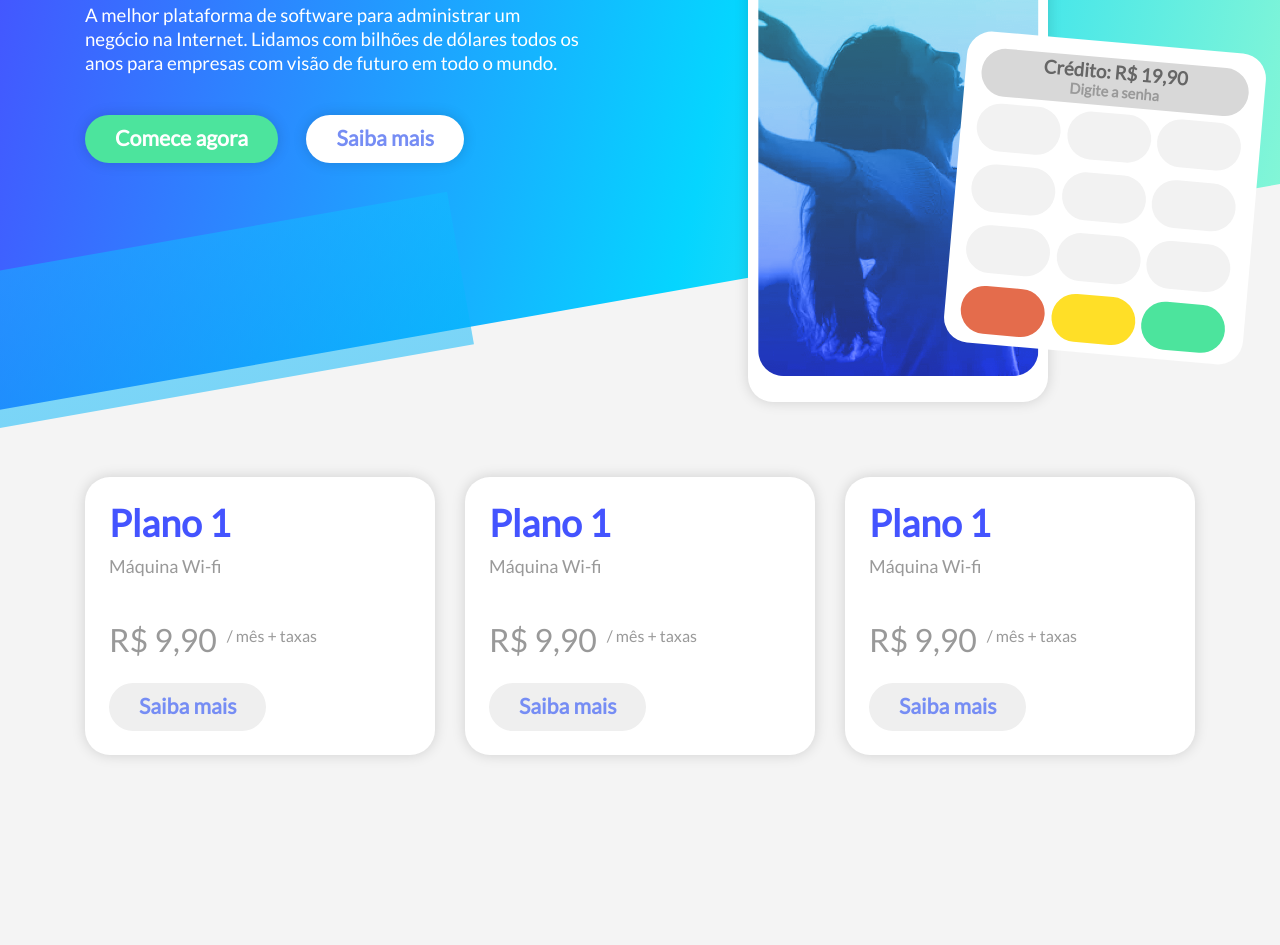
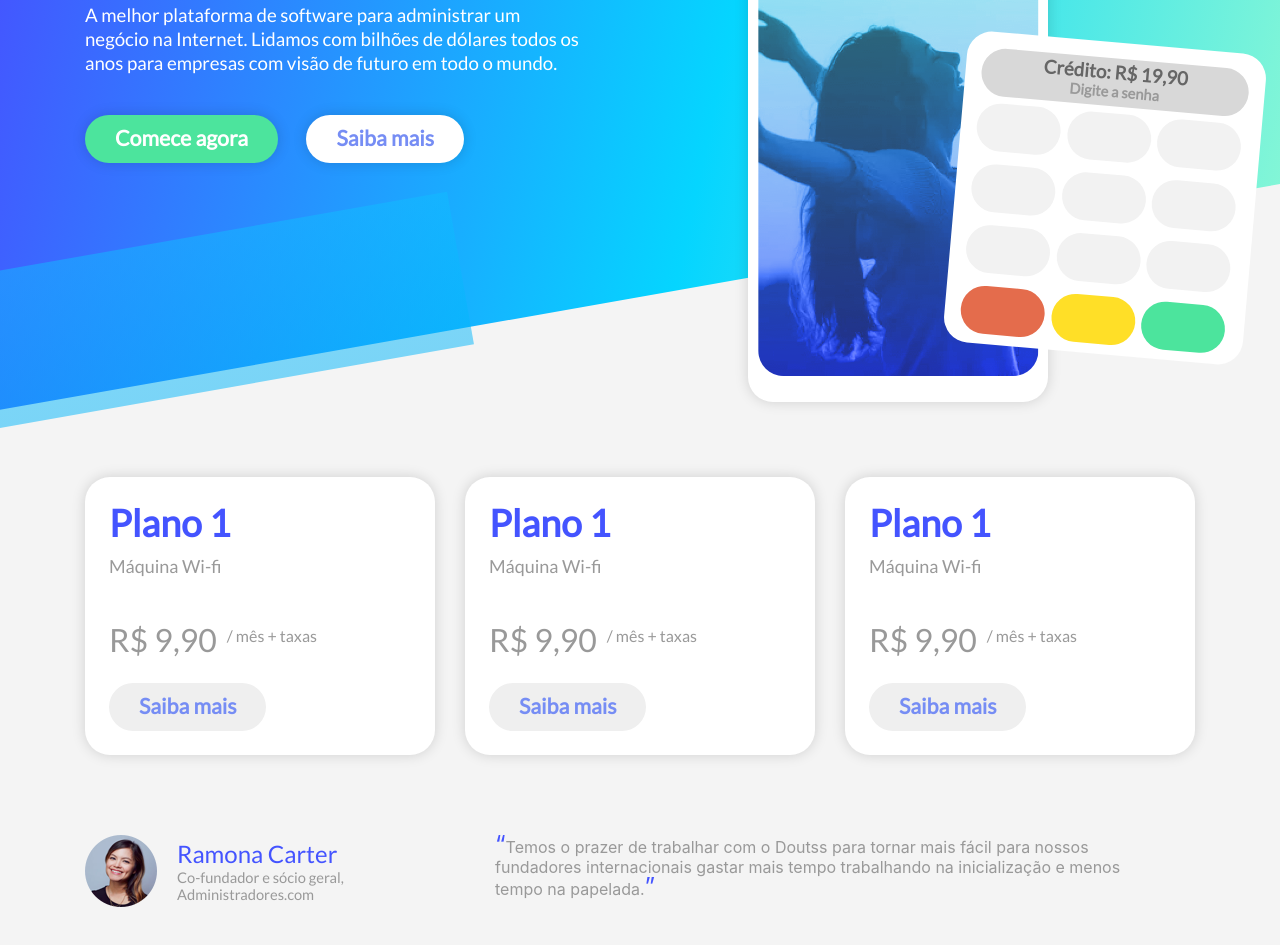
Before and after one commit to roofranklin/testePrudential, a website: page index.html in a window 1280 px wide. Shown: the part 218-1163 px from the top of the page. Before the commit the page ends 1003 px from the top, so only its background shows below. Drawn offline with nearby package versions, Linux system fonts and the light colour scheme.

Commit message:
Testimonial section

```diff
--- a/index.html
+++ b/index.html
@@ -110,6 +110,26 @@
             </div>
           </div>
         </section>
+        <section class="testimonials">
+          <div class="row">
+            <div class="col-md-4">
+              <img
+                src="img/ramona-carter.png"
+                data-src2x=”img/ramona-carter-2x.png”
+                data-src3x=”img/ramona-carter-3x.png”
+                alt="Ramona Carter" />
+              <div class="info">
+                <p class="name ultramarineblue">Ramona Carter</p>
+                <p class="description manatee">Co-fundador e sócio geral, Administradores.com</p>
+              </div>
+            </div>
+            <div class="col-md-8">
+              <div class="testimonial">
+                <blockquote class="manatee">Temos o prazer de trabalhar com o Doutss para tornar mais fácil para nossos fundadores internacionais gastar mais tempo trabalhando na inicialização e menos tempo na papelada.</blockquote>
+              </div>
+            </div>
+          </div>
+        </section>
       </div>
     </main>
     <!-- Optional JavaScript -->
--- a/sass/main.scss
+++ b/sass/main.scss
@@ -92,4 +92,41 @@ main{
             }
         }
     }
+    .testimonials{
+        margin-top:80px;
+        img{
+            float:left;
+        }
+        .info{
+            margin-left:92px;
+            .name{
+                font-size:18pt;
+                margin-top:7px;
+                margin-bottom:0px;
+            }
+            .description{
+                font-size:11pt;
+                margin-top:3px;
+                margin-bottom:0px;
+                line-height:17px;
+            }
+        }
+        .testimonial{
+            blockquote{
+                padding:0px 30px 0px 30px;
+                font-size:12pt;
+                line-height:20px;
+            }
+            blockquote::before{
+                content:"“";
+                font-size:18pt;
+                color: $UltramarineBlue;
+            }
+            blockquote::after{
+                content:"”";
+                font-size:18pt;
+                color: $UltramarineBlue;
+            }
+        }
+    }
 }
```
Also changed, not shown: css/main.css, img/ramona-carter-2x.png (added), img/ramona-carter-3x.png (added), img/ramona-carter.png (added).
